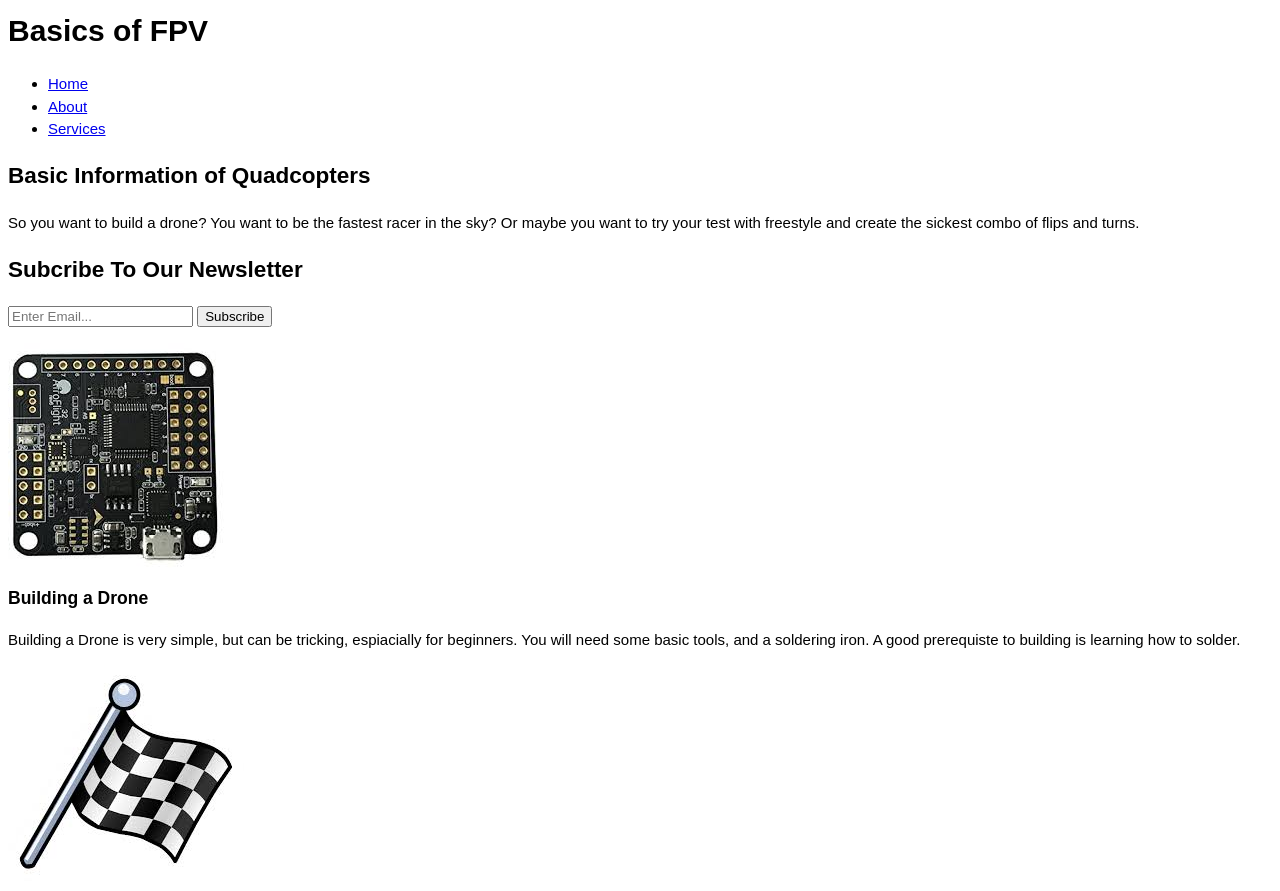
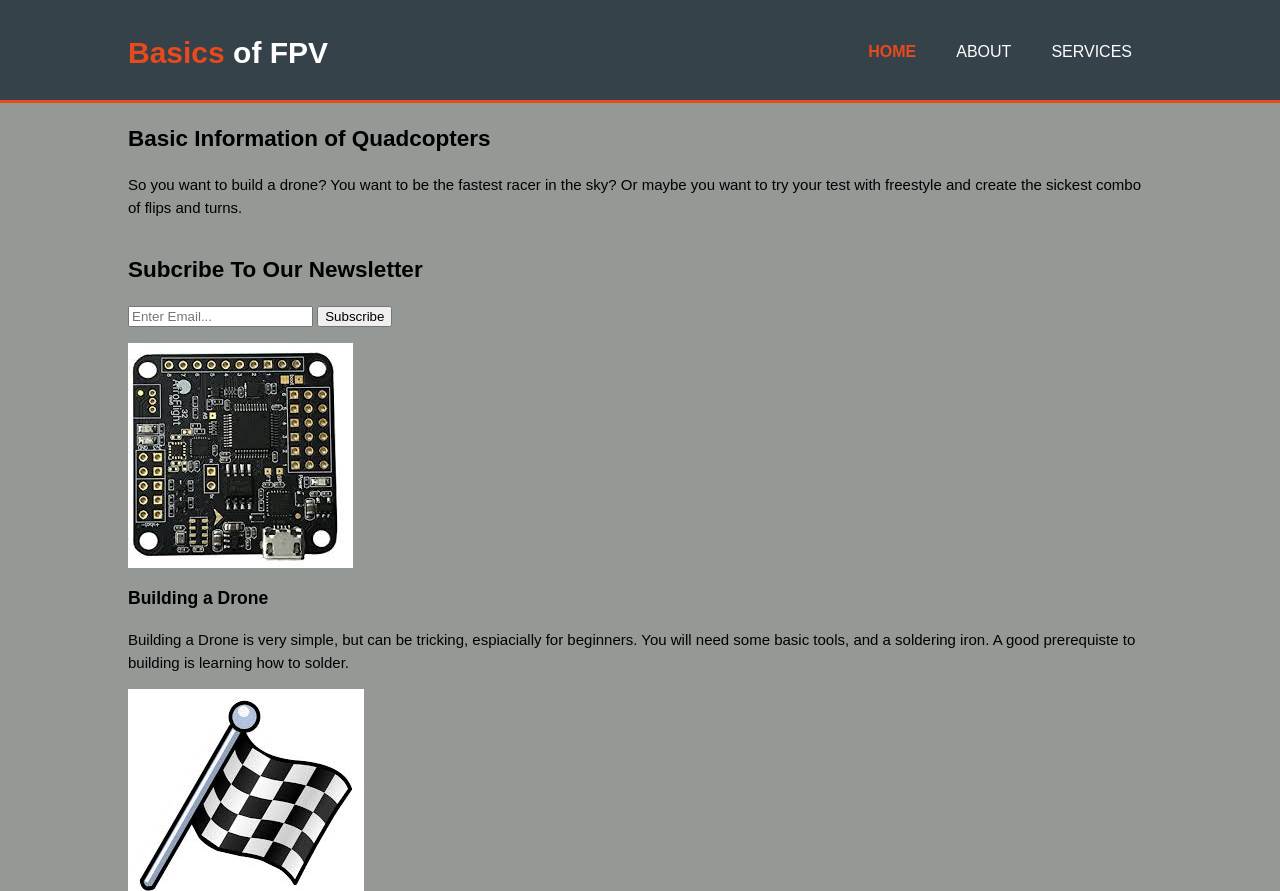
Before and after one commit to YourLocalPham/YourLocalPham.github.io, a plain HTML site: page index.html in a window 1280 px wide. Shown: the top 891 px of the page. Drawn offline with Linux system fonts and the light colour scheme; files that its build step writes are made by us from their sources.

Commit message:
continued stylesheet

```diff
--- a/index.html
+++ b/index.html
@@ -6,19 +6,20 @@
         <meta name="keywords" content="FPV, FPV quadcopters, quadcopters">
         <meta name="author" content="Alex Pham">
         <title>Basics of FPV Quadcopters | Welcome</title>
-        <link rel="stylesheet" href="./css/style.css">
+        <link rel="stylesheet" href="./style.css">
     </head>
 
     <body>
+        <link rel="stylesheet" href="./style.css">
         <header>
             <div class="container">
                 <div id="branding">
-                    <h1>Basics of FPV</h1>
+                    <h1><span class="highlight">Basics</span> of FPV</h1>
 
                 </div>
                 <nav>
                     <ul>
-                        <li><a href="index.html">Home</a></li>
+                        <li class="current"><a href="index.html">Home</a></li>
                         <li><a href="about.html">About</a></li>
                         <li><a href="services.html">Services</a></li>
 
--- a/style.css
+++ b/style.css
@@ -1,5 +1,67 @@
 body{
-    font-family: Arial, Helvetica, sans-serif;
-    font-size:15px;
-    line-height:1.5
+    font: 15px/1.5 Arial, Helvetica, sans-serif;
+    padding:0;
+    margin:0;
+    background-color:#949996;
 }
+
+/* Global */
+.container{
+    width:80%;
+    margin:auto;
+    overflow:hidden;
+
+}
+
+ul{
+    margin:0;
+    padding:0;
+}
+
+
+/*Header **/
+header{
+    background:#35424a;
+    color:#ffffff;
+    padding-top:30px;
+    min-height:70px;
+    border-bottom:#e8491d 3px solid;
+}
+
+header a{
+    color:#ffffff;
+    text-decoration:none;
+    text-transform:uppercase;
+    font-size:16px;
+}
+
+header li{
+    float:left;
+    display:inline;
+    padding: 0 20px 0 20px;
+}
+
+header #branding{
+    float:left;
+}
+
+header #branding h1{
+    margin:0;
+}
+
+header nav{
+    float:right;
+    margin-top:10px;
+}
+
+header .highlight, header .current a{
+    color:#e8491d;
+    font-weight:bold;
+}
+
+header a:hover{
+    color:#cccccc;
+    font-weight:bold;
+}
+
+/* Showcase */
```
Also changed, not shown: images/images.jpg (added).
